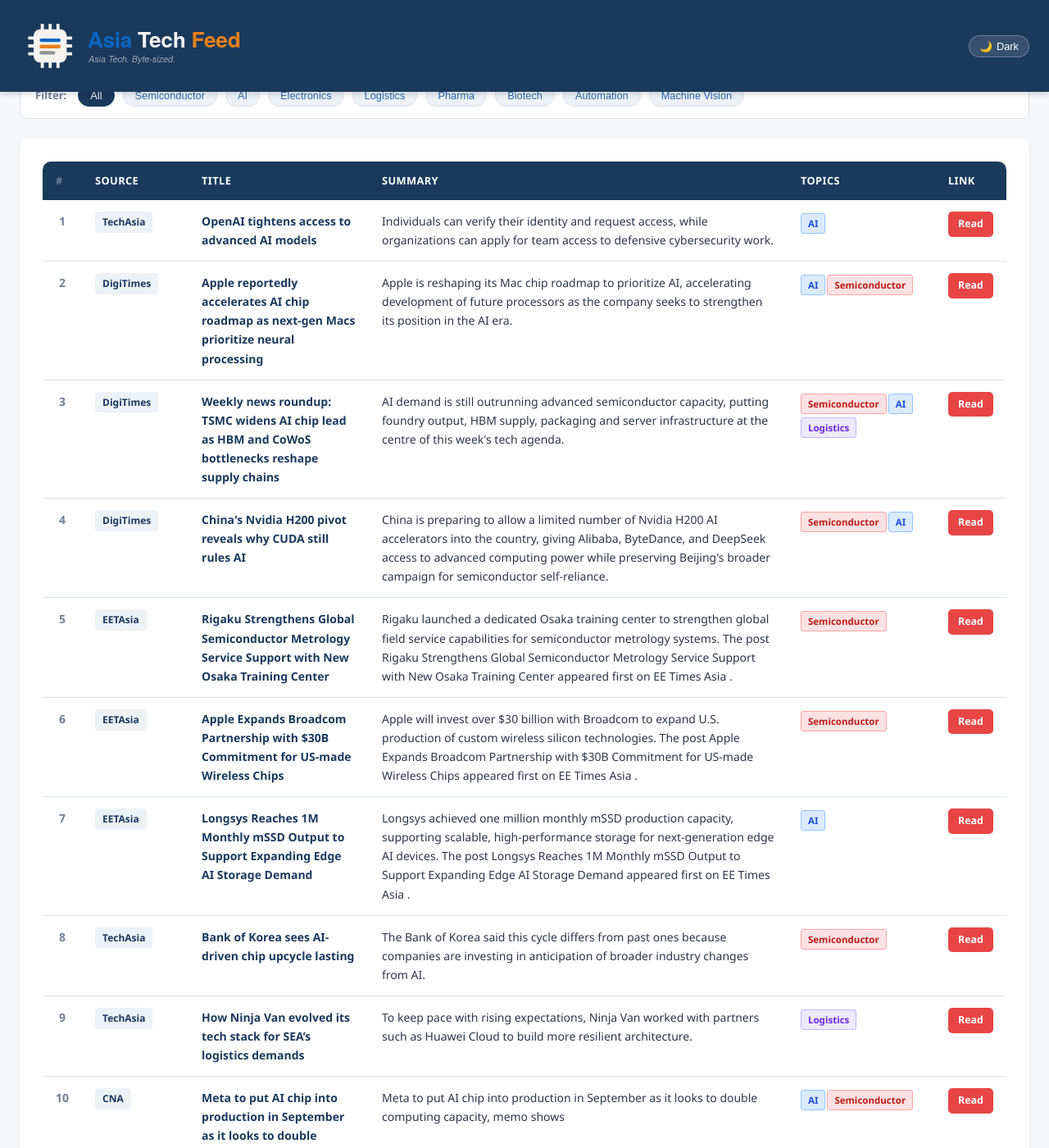
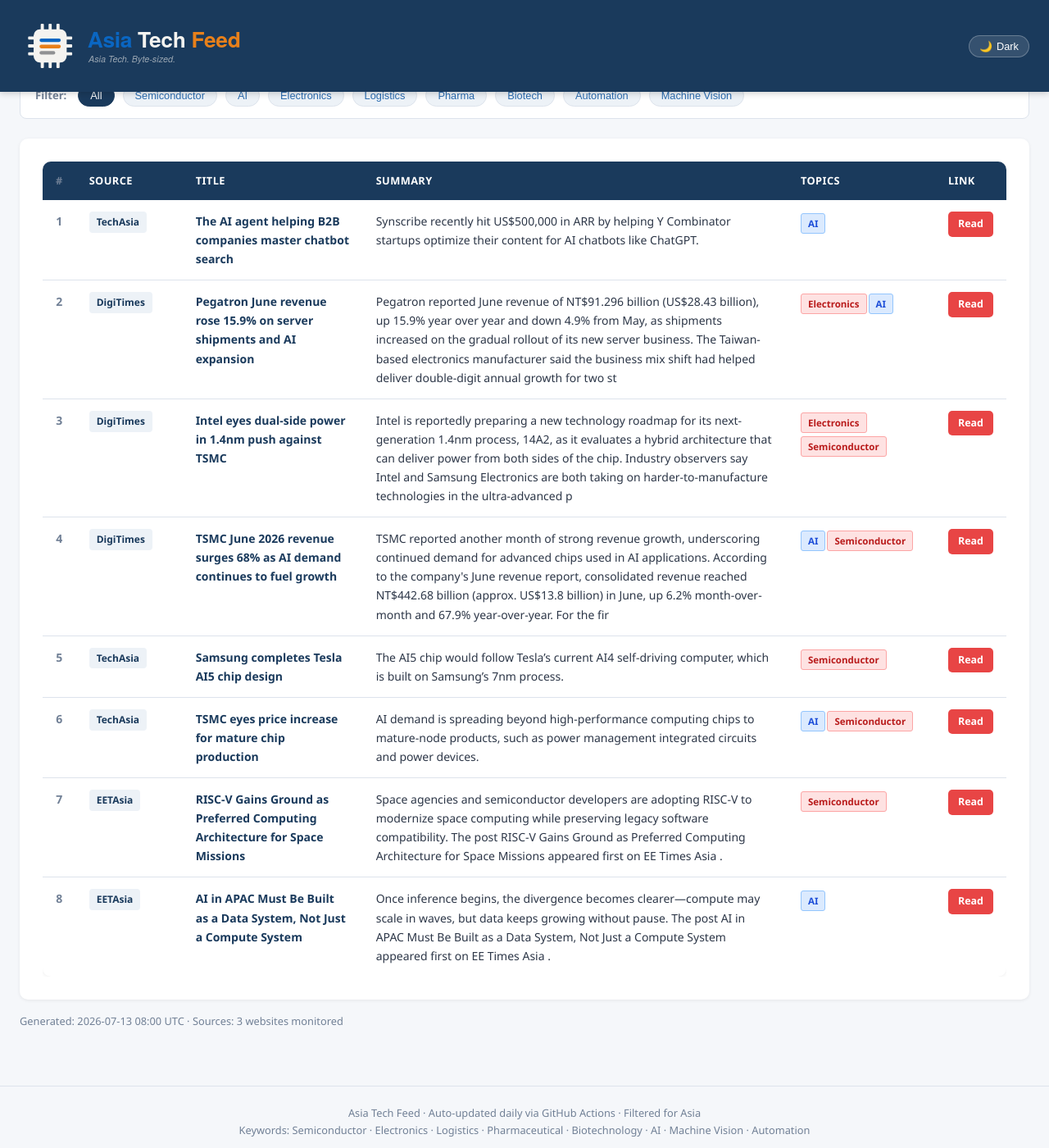
Before and after one commit to asiatechfeed/Asia-Tech-Feed, a Jekyll site: the page built from _posts/2026-07-13-asia-tech-news-digest.md, in a window 1280 px wide and 1400 px high, scrolled down 633 px. Shown: the whole window at 82% size. Built offline with Jekyll 4.4.1, drawn with Linux system fonts in a browser that asks for light colours; a script that is not in the unit is left out; some of the changed text lies outside the part shown.

Commit message:
📰 News digest 2026-07-13 (8 articles)

```diff
--- a/_posts/2026-07-13-asia-tech-news-digest.md
+++ b/_posts/2026-07-13-asia-tech-news-digest.md
@@ -1,15 +1,15 @@
 ---
 layout: post
 title: "Asia Tech News Digest - July 13, 2026"
-date: 2026-07-13 11:40:50 +0800
-articles_count: 13
-sources_count: 5
-sources: ["CNA", "DigiTimes", "EETAsia", "NikkeiAsia", "TechAsia"]
+date: 2026-07-13 16:00:56 +0800
+articles_count: 8
+sources_count: 3
+sources: ["DigiTimes", "EETAsia", "TechAsia"]
 csv_file: /assets/data/news-2026-07-13.tsv
-featured_title: "OpenAI tightens access to advanced AI models"
-featured_url: "https://www.techinasia.com/openai-broadcom-unveil-inference-chip"
+featured_title: "The AI agent helping B2B companies master chatbot search"
+featured_url: "https://www.techinasia.com/ai-agent-helping-b2b-companies-master-chatbot-search"
 featured_source: "TechAsia"
-featured_summary: "Individuals can verify their identity and request access, while organizations can apply for team access to defensive cybersecurity work."
+featured_summary: "Synscribe recently hit US$500,000 in ARR by helping Y Combinator startups optimize their content for AI chatbots like ChatGPT."
 featured_image: ""
 ---
 
@@ -28,106 +28,66 @@ featured_image: ""
 <tr>
   <td class="col-num">1</td>
   <td class="col-source"><span class="source-badge">TechAsia</span></td>
-  <td class="col-title"><span class="article-title">OpenAI tightens access to advanced AI models</span></td>
-  <td class="col-summary">Individuals can verify their identity and request access, while organizations can apply for team access to defensive cybersecurity work.</td>
+  <td class="col-title"><span class="article-title">The AI agent helping B2B companies master chatbot search</span></td>
+  <td class="col-summary">Synscribe recently hit US$500,000 in ARR by helping Y Combinator startups optimize their content for AI chatbots like ChatGPT.</td>
   <td class="col-tags"><span class="tag ai">AI</span></td>
-  <td class="col-link"><a class="btn-link" href="https://www.techinasia.com/openai-broadcom-unveil-inference-chip" target="_blank" rel="noopener">Read</a></td>
+  <td class="col-link"><a class="btn-link" href="https://www.techinasia.com/ai-agent-helping-b2b-companies-master-chatbot-search" target="_blank" rel="noopener">Read</a></td>
 </tr>
 <tr>
   <td class="col-num">2</td>
   <td class="col-source"><span class="source-badge">DigiTimes</span></td>
-  <td class="col-title"><span class="article-title">Apple reportedly accelerates AI chip roadmap as next-gen Macs prioritize neural processing</span></td>
-  <td class="col-summary">Apple is reshaping its Mac chip roadmap to prioritize AI, accelerating development of future processors as the company seeks to strengthen its position in the AI era.</td>
-  <td class="col-tags"><span class="tag ai">AI</span><span class="tag semi">Semiconductor</span></td>
-  <td class="col-link"><a class="btn-link" href="https://www.digitimes.com/news/a20260713VL206/apple-ai-chip-roadmap-development.html" target="_blank" rel="noopener">Read</a></td>
+  <td class="col-title"><span class="article-title">Pegatron June revenue rose 15.9% on server shipments and AI expansion</span></td>
+  <td class="col-summary">Pegatron reported June revenue of NT$91.296 billion (US$28.43 billion), up 15.9% year over year and down 4.9% from May, as shipments increased on the gradual rollout of its new server business. The Taiwan-based electronics manufacturer said the business mix shift had helped deliver double-digit annual growth for two st</td>
+  <td class="col-tags"><span class="tag semi">Electronics</span><span class="tag ai">AI</span></td>
+  <td class="col-link"><a class="btn-link" href="https://www.digitimes.com/news/a20260713PD224/pegatron-revenue-server-shipments-business-demand.html" target="_blank" rel="noopener">Read</a></td>
 </tr>
 <tr>
   <td class="col-num">3</td>
   <td class="col-source"><span class="source-badge">DigiTimes</span></td>
-  <td class="col-title"><span class="article-title">Weekly news roundup: TSMC widens AI chip lead as HBM and CoWoS bottlenecks reshape supply chains</span></td>
-  <td class="col-summary">AI demand is still outrunning advanced semiconductor capacity, putting foundry output, HBM supply, packaging and server infrastructure at the centre of this week's tech agenda.</td>
-  <td class="col-tags"><span class="tag semi">Semiconductor</span><span class="tag ai">AI</span><span class="tag logis">Logistics</span></td>
-  <td class="col-link"><a class="btn-link" href="https://www.digitimes.com/news/a20260713VL204/tsmc-cowos-capacity-hbm-weekly-news-roundup.html" target="_blank" rel="noopener">Read</a></td>
+  <td class="col-title"><span class="article-title">Intel eyes dual-side power in 1.4nm push against TSMC</span></td>
+  <td class="col-summary">Intel is reportedly preparing a new technology roadmap for its next-generation 1.4nm process, 14A2, as it evaluates a hybrid architecture that can deliver power from both sides of the chip. Industry observers say Intel and Samsung Electronics are both taking on harder-to-manufacture technologies in the ultra-advanced p</td>
+  <td class="col-tags"><span class="tag semi">Electronics</span><span class="tag semi">Semiconductor</span></td>
+  <td class="col-link"><a class="btn-link" href="https://www.digitimes.com/news/a20260713PD220/intel-1.4nm-tsmc-samsung-technology.html" target="_blank" rel="noopener">Read</a></td>
 </tr>
 <tr>
   <td class="col-num">4</td>
   <td class="col-source"><span class="source-badge">DigiTimes</span></td>
-  <td class="col-title"><span class="article-title">China's Nvidia H200 pivot reveals why CUDA still rules AI</span></td>
-  <td class="col-summary">China is preparing to allow a limited number of Nvidia H200 AI accelerators into the country, giving Alibaba, ByteDance, and DeepSeek access to advanced computing power while preserving Beijing's broader campaign for semiconductor self-reliance.</td>
-  <td class="col-tags"><span class="tag semi">Semiconductor</span><span class="tag ai">AI</span></td>
-  <td class="col-link"><a class="btn-link" href="https://www.digitimes.com/news/a20260713VL205/nvidia-beijing-market-software-chips.html" target="_blank" rel="noopener">Read</a></td>
+  <td class="col-title"><span class="article-title">TSMC June 2026 revenue surges 68% as AI demand continues to fuel growth</span></td>
+  <td class="col-summary">TSMC reported another month of strong revenue growth, underscoring continued demand for advanced chips used in AI applications. According to the company's June revenue report, consolidated revenue reached NT$442.68 billion (approx. US$13.8 billion) in June, up 6.2% month-over-month and 67.9% year-over-year. For the fir</td>
+  <td class="col-tags"><span class="tag ai">AI</span><span class="tag semi">Semiconductor</span></td>
+  <td class="col-link"><a class="btn-link" href="https://www.digitimes.com/news/a20260713VL213/tsmc-revenue-growth-demand-2026.html" target="_blank" rel="noopener">Read</a></td>
 </tr>
 <tr>
   <td class="col-num">5</td>
-  <td class="col-source"><span class="source-badge">EETAsia</span></td>
-  <td class="col-title"><span class="article-title">Rigaku Strengthens Global Semiconductor Metrology Service Support with New Osaka Training Center</span></td>
-  <td class="col-summary">Rigaku launched a dedicated Osaka training center to strengthen global field service capabilities for semiconductor metrology systems. The post Rigaku Strengthens Global Semiconductor Metrology Service Support with New Osaka Training Center appeared first on EE Times Asia .</td>
+  <td class="col-source"><span class="source-badge">TechAsia</span></td>
+  <td class="col-title"><span class="article-title">Samsung completes Tesla AI5 chip design</span></td>
+  <td class="col-summary">The AI5 chip would follow Tesla’s current AI4 self-driving computer, which is built on Samsung’s 7nm process.</td>
   <td class="col-tags"><span class="tag semi">Semiconductor</span></td>
-  <td class="col-link"><a class="btn-link" href="https://www.eetasia.com/rigaku-strengthens-global-semiconductor-metrology-service-support-with-new-osaka-training-center/" target="_blank" rel="noopener">Read</a></td>
+  <td class="col-link"><a class="btn-link" href="https://www.techinasia.com/samsung-electronics-start-tesla-chip-production-late-2027" target="_blank" rel="noopener">Read</a></td>
 </tr>
 <tr>
   <td class="col-num">6</td>
-  <td class="col-source"><span class="source-badge">EETAsia</span></td>
-  <td class="col-title"><span class="article-title">Apple Expands Broadcom Partnership with $30B Commitment for US-made Wireless Chips</span></td>
-  <td class="col-summary">Apple will invest over $30 billion with Broadcom to expand U.S. production of custom wireless silicon technologies. The post Apple Expands Broadcom Partnership with $30B Commitment for US-made Wireless Chips appeared first on EE Times Asia .</td>
-  <td class="col-tags"><span class="tag semi">Semiconductor</span></td>
-  <td class="col-link"><a class="btn-link" href="https://www.eetasia.com/apple-expands-broadcom-partnership-with-30b-commitment-for-us-made-wireless-chips/" target="_blank" rel="noopener">Read</a></td>
+  <td class="col-source"><span class="source-badge">TechAsia</span></td>
+  <td class="col-title"><span class="article-title">TSMC eyes price increase for mature chip production</span></td>
+  <td class="col-summary">AI demand is spreading beyond high-performance computing chips to mature-node products, such as power management integrated circuits and power devices.</td>
+  <td class="col-tags"><span class="tag ai">AI</span><span class="tag semi">Semiconductor</span></td>
+  <td class="col-link"><a class="btn-link" href="https://www.techinasia.com/tsmc-approves-313b-capacity-ai-demand-grows" target="_blank" rel="noopener">Read</a></td>
 </tr>
 <tr>
   <td class="col-num">7</td>
   <td class="col-source"><span class="source-badge">EETAsia</span></td>
-  <td class="col-title"><span class="article-title">Longsys Reaches 1M Monthly mSSD Output to Support Expanding Edge AI Storage Demand</span></td>
-  <td class="col-summary">Longsys achieved one million monthly mSSD production capacity, supporting scalable, high-performance storage for next-generation edge AI devices. The post Longsys Reaches 1M Monthly mSSD Output to Support Expanding Edge AI Storage Demand appeared first on EE Times Asia .</td>
-  <td class="col-tags"><span class="tag ai">AI</span></td>
-  <td class="col-link"><a class="btn-link" href="https://www.eetasia.com/longsys-reaches-1m-monthly-mssd-output-to-support-expanding-edge-ai-storage-demand/" target="_blank" rel="noopener">Read</a></td>
+  <td class="col-title"><span class="article-title">RISC-V Gains Ground as Preferred Computing Architecture for Space Missions</span></td>
+  <td class="col-summary">Space agencies and semiconductor developers are adopting RISC-V to modernize space computing while preserving legacy software compatibility. The post RISC-V Gains Ground as Preferred Computing Architecture for Space Missions appeared first on EE Times Asia .</td>
+  <td class="col-tags"><span class="tag semi">Semiconductor</span></td>
+  <td class="col-link"><a class="btn-link" href="https://www.eetasia.com/risc-v-gains-ground-as-preferred-computing-architecture-for-space-missions/" target="_blank" rel="noopener">Read</a></td>
 </tr>
 <tr>
   <td class="col-num">8</td>
-  <td class="col-source"><span class="source-badge">TechAsia</span></td>
-  <td class="col-title"><span class="article-title">Bank of Korea sees AI-driven chip upcycle lasting</span></td>
-  <td class="col-summary">The Bank of Korea said this cycle differs from past ones because companies are investing in anticipation of broader industry changes from AI.</td>
-  <td class="col-tags"><span class="tag semi">Semiconductor</span></td>
-  <td class="col-link"><a class="btn-link" href="https://www.techinasia.com/samsung-electronics-spending-hits-257b-2025" target="_blank" rel="noopener">Read</a></td>
-</tr>
-<tr>
-  <td class="col-num">9</td>
-  <td class="col-source"><span class="source-badge">TechAsia</span></td>
-  <td class="col-title"><span class="article-title">How Ninja Van evolved its tech stack for SEA’s logistics demands</span></td>
-  <td class="col-summary">To keep pace with rising expectations, Ninja Van worked with partners such as Huawei Cloud to build more resilient architecture.</td>
-  <td class="col-tags"><span class="tag logis">Logistics</span></td>
-  <td class="col-link"><a class="btn-link" href="https://www.techinasia.com/ninja-van-evolved-tech-stack-seas-logistics-demands" target="_blank" rel="noopener">Read</a></td>
-</tr>
-<tr>
-  <td class="col-num">10</td>
-  <td class="col-source"><span class="source-badge">CNA</span></td>
-  <td class="col-title"><span class="article-title">Meta to put AI chip into production in September as it looks to double computing capacity, memo shows</span></td>
-  <td class="col-summary">Meta to put AI chip into production in September as it looks to double computing capacity, memo shows</td>
-  <td class="col-tags"><span class="tag ai">AI</span><span class="tag semi">Semiconductor</span></td>
-  <td class="col-link"><a class="btn-link" href="https://www.channelnewsasia.com/business/meta-put-ai-chip-production-in-september-it-looks-double-computing-capacity-memo-shows-6243856" target="_blank" rel="noopener">Read</a></td>
-</tr>
-<tr>
-  <td class="col-num">11</td>
-  <td class="col-source"><span class="source-badge">CNA</span></td>
-  <td class="col-title"><span class="article-title">Samsung Electronics to advance start of chip factory in Yongin to 2029</span></td>
-  <td class="col-summary">Samsung Electronics to advance start of chip factory in Yongin to 2029</td>
-  <td class="col-tags"><span class="tag semi">Electronics</span><span class="tag semi">Semiconductor</span></td>
-  <td class="col-link"><a class="btn-link" href="https://www.channelnewsasia.com/business/samsung-electronics-advance-start-chip-factory-in-yongin-2029-6249836" target="_blank" rel="noopener">Read</a></td>
-</tr>
-<tr>
-  <td class="col-num">12</td>
-  <td class="col-source"><span class="source-badge">CNA</span></td>
-  <td class="col-title"><span class="article-title">SK Hynix sinks after NASDAQ debut amid profit-taking, easing earnings optimism</span></td>
-  <td class="col-summary">The South Korean chip giant plunged more than 10 per cent on Monday (Jul 13).</td>
-  <td class="col-tags"><span class="tag semi">Semiconductor</span></td>
-  <td class="col-link"><a class="btn-link" href="https://www.channelnewsasia.com/east-asia/sk-hynix-sinks-after-nasdaq-debut-kospi-south-korea-6249841" target="_blank" rel="noopener">Read</a></td>
-</tr>
-<tr>
-  <td class="col-num">13</td>
-  <td class="col-source"><span class="source-badge">NikkeiAsia</span></td>
-  <td class="col-title"><span class="article-title">Indian companies look to Chinese LLMs as AI costs bite</span></td>
-  <td class="col-summary">Indian companies look to Chinese LLMs as AI costs bite</td>
+  <td class="col-source"><span class="source-badge">EETAsia</span></td>
+  <td class="col-title"><span class="article-title">AI in APAC Must Be Built as a Data System, Not Just a Compute System</span></td>
+  <td class="col-summary">Once inference begins, the divergence becomes clearer—compute may scale in waves, but data keeps growing without pause. The post AI in APAC Must Be Built as a Data System, Not Just a Compute System appeared first on EE Times Asia .</td>
   <td class="col-tags"><span class="tag ai">AI</span></td>
-  <td class="col-link"><a class="btn-link" href="https://asia.nikkei.com/business/technology/artificial-intelligence/indian-companies-look-to-chinese-llms-as-ai-costs-bite" target="_blank" rel="noopener">Read</a></td>
+  <td class="col-link"><a class="btn-link" href="https://www.eetasia.com/ai-in-apac-must-be-built-as-a-data-system-not-just-a-compute-system/" target="_blank" rel="noopener">Read</a></td>
 </tr>
 </tbody>
 </table>
```
Also changed, not shown: _data/seen_urls.json (+9 -1 lines), _digest_meta.json (+20 -22 lines), assets/data/news-2026-07-13.tsv (+8 -13 lines), assets/data/search-index.json.
